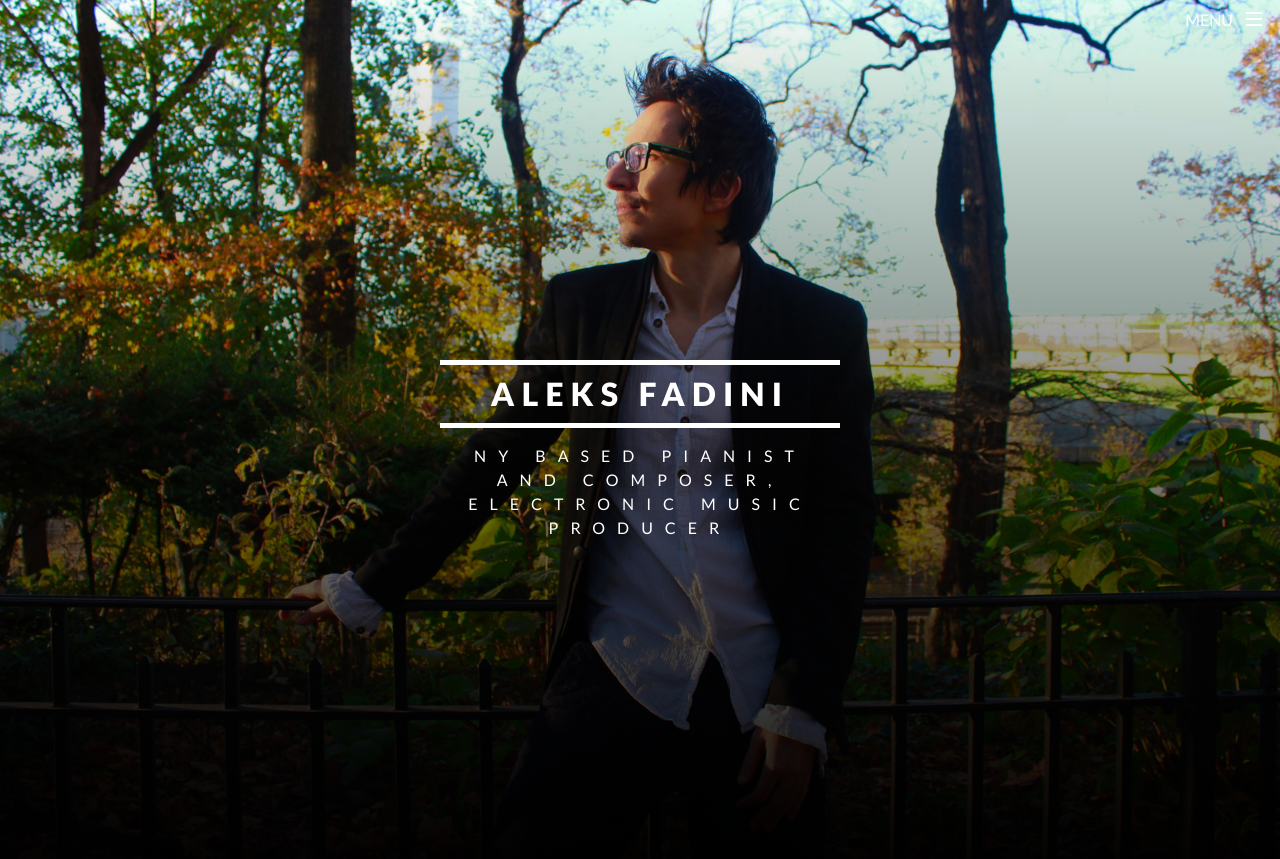
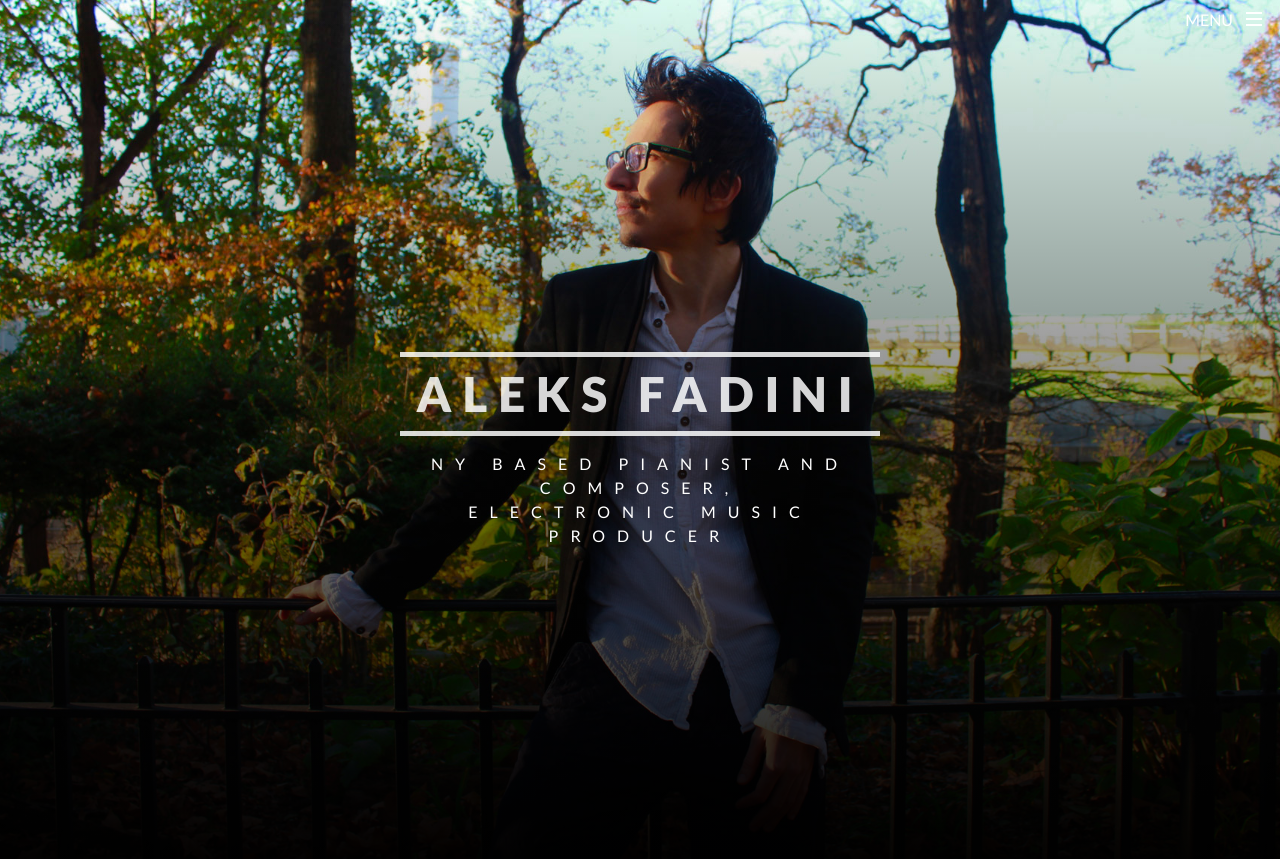
Before and after one commit to danvisintainer/aleksfadini, a Jekyll site: the page built from index.html, in a window 1280 px wide and 900 px high. Shown: the top 859 px of the window. Built offline with Jekyll 4.4.1, drawn with Linux system fonts in a browser that asks for light colours.

Commit message:
big mess

```diff
--- a/_sass/_layout.scss
+++ b/_sass/_layout.scss
@@ -253,7 +253,7 @@
 
 
 
-/* trying to make a splash screen
+
 
 
 
@@ -286,7 +286,29 @@
         opacity: 0;
     }
 
-        body.is-loading *, body.is-loading *:before, body.is-loading *:after {
+
+/*      body.is-loading * ,
+        body.is-loading *:before,
+        body.is-loading *:after
+                {
+
+        -moz-animation: none !important;
+        -webkit-animation: none !important;
+        -ms-animation: none !important;
+        animation: none !important;
+        -moz-transition: none !important;
+        -webkit-transition: none !important;
+        -ms-transition: none !important;
+        transition: none !important;
+
+
+    }
+*/
+
+
+        body.is-loading *:before,
+        body.is-loading *:after
+        {
         -moz-animation: none !important;
         -webkit-animation: none !important;
         -ms-animation: none !important;
@@ -298,15 +320,11 @@
     }
 
 
-*/
 
 
 
 
-
-
-
-.big-header {
+#banner {
     width: 100%;
     height: 100vh;
     position: relative;
@@ -318,7 +336,7 @@
 
     .title-holder {
         z-index: 10000;
-        width: 25em;
+        width: 30em;
         position: absolute;
         top: 50%;
         left: 0;
@@ -336,15 +354,19 @@
         }
     }
         #title {
+            z-index: 10000;
             padding: 10px 0;
 
             h1 {
              padding: 0.5rem;
              margin-bottom: 0;
+             font-size: 3em;
+             color: $slightly-transparent-white;
             }
 
             &::before,
             &::after {
+                    z-index: 10000;
                 box-sizing: border-box;
                 content: '';
                 position: absolute;
@@ -353,12 +375,14 @@
             }
 
             &::before {
+                    z-index: 10000;
                 border-top: 5px solid transparent;
                 top: 0;
                 left: 0;
             }
 
             &::after {
+                    z-index: 10000;
                 border-bottom: 5px solid transparent;
                 bottom: 7rem;
                 right: 0;
@@ -366,10 +390,11 @@
 
             &.border-drawn::before,
             &.border-drawn::after {
+                    z-index: 10000;
                 width: 100%;
                 height: 100%;
-                border-top-color: #FFF;
-                border-bottom-color: #FFF;
+                border-top-color: $slightly-transparent-white;
+                border-bottom-color: $slightly-transparent-white;
                 transition: width 0.75s ease-out; // Width expands first
             }
         }
@@ -392,7 +417,17 @@
 }
 
 
+    body.is-loading #banner p {
+        -moz-transform: scale(0.95);
+        -webkit-transform: scale(0.95);
+        -ms-transform: scale(0.95);
+        transform: scale(0.95);
+        opacity: 0;
+    }
 
+        body.is-loading #banner:after {
+        opacity: 1;
+    }
 
 
 
--- a/assets/js/aleks.js
+++ b/assets/js/aleks.js
@@ -34,6 +34,5 @@
         e.stopPropagation;
         $('#side-menu').toggleClass('visible');
     });
-
-    $('#title').addClass('border-drawn');
+   $('#title').addClass('border-drawn');
 });
--- a/css/main.scss
+++ b/css/main.scss
@@ -16,6 +16,7 @@
 $spacing-unit:     30px;
 
 $text-color:       #111;
+$slightly-transparent-white: rgba(255, 255, 255, 0.84);
 $background-color: #fdfdfd;
 $brand-color:      #909090;
 $wrapper-heading-color: #2E3842;
```
